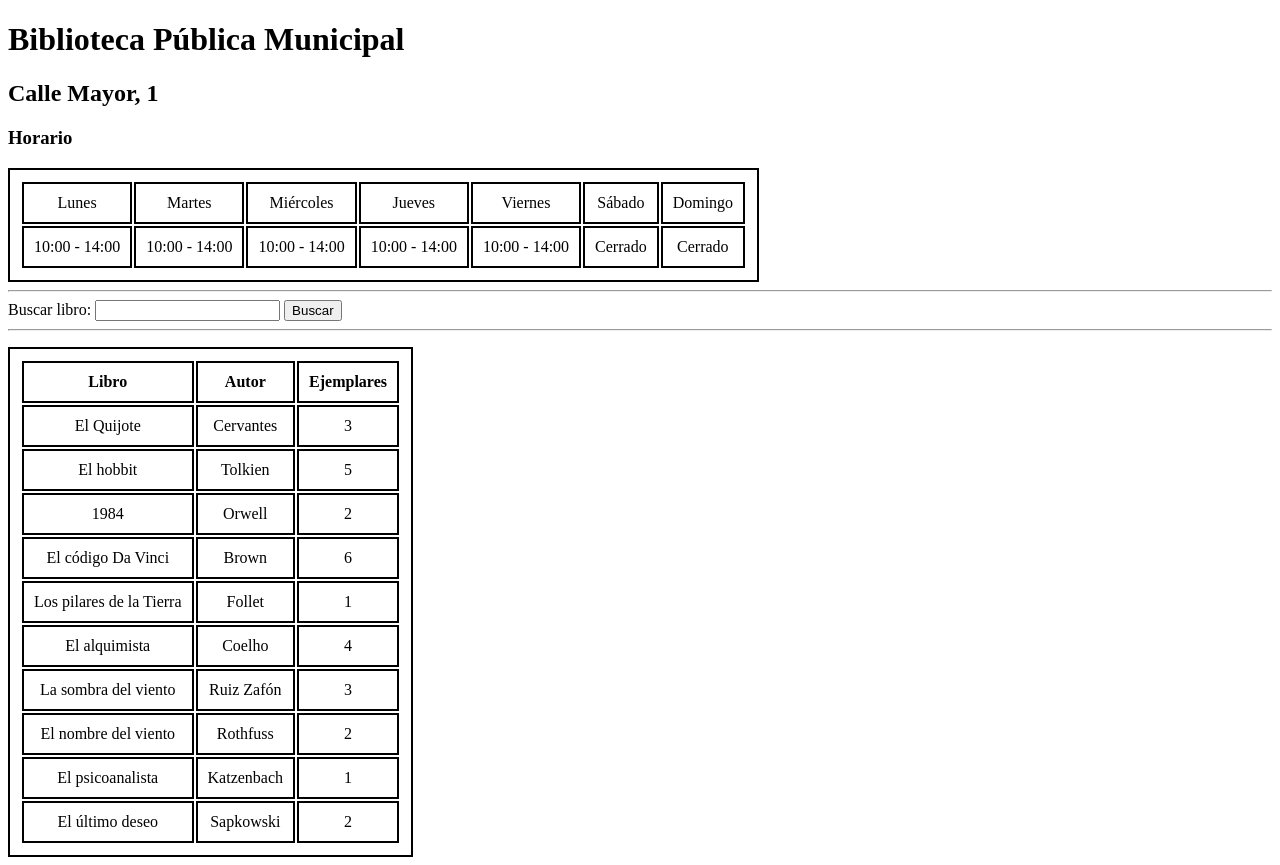
After one commit to Juanma0186/DWES, a PHP site: page /ej6.php in a window 1280 px wide. The commit adds this page. Run offline with PHP 8.4, Linux system fonts and the light colour scheme.

Commit message:
Añadidos ejercicios de Arrays

```diff
--- /dev/null
+++ b/TEMA_2/PRACTICAS/02-integracion/arrays/ej6.php
@@ -0,0 +1,163 @@
+<?php
+
+$biblioteca = [
+  "desc" => "Biblioteca Pública Municipal",
+  "localizacion" => "Calle Mayor, 1",
+  "horario" => [
+    "Lunes" => "10:00 - 14:00",
+    "Martes" => "10:00 - 14:00",
+    "Miércoles" => "10:00 - 14:00",
+    "Jueves" => "10:00 - 14:00",
+    "Viernes" => "10:00 - 14:00",
+    "Sábado" => "Cerrado",
+    "Domingo" => "Cerrado"
+  ],
+  "libros" => [
+    [
+      "titulo" => "El Quijote",
+      "autor" => "Cervantes",
+      "ejemplares" => 3
+    ],
+    [
+      "titulo" => "El hobbit",
+      "autor" => "Tolkien",
+      "ejemplares" => 5
+    ],
+    [
+      "titulo" => "1984",
+      "autor" => "Orwell",
+      "ejemplares" => 2
+    ],
+    [
+      "titulo" => "El código Da Vinci",
+      "autor" => "Brown",
+      "ejemplares" => 6
+    ],
+    [
+      "titulo" => "Los pilares de la Tierra",
+      "autor" => "Follet",
+      "ejemplares" => 1
+    ],
+    [
+      "titulo" => "El alquimista",
+      "autor" => "Coelho",
+      "ejemplares" => 4
+    ],
+    [
+      "titulo" => "La sombra del viento",
+      "autor" => "Ruiz Zafón",
+      "ejemplares" => 3
+    ],
+    [
+      "titulo" => "El nombre del viento",
+      "autor" => "Rothfuss",
+      "ejemplares" => 2
+    ],
+    [
+      "titulo" => "El psicoanalista",
+      "autor" => "Katzenbach",
+      "ejemplares" => 1
+    ],
+    [
+      "titulo" => "El último deseo",
+      "autor" => "Sapkowski",
+      "ejemplares" => 2
+    ]
+  ]
+];
+
+$libros = $biblioteca['libros'];
+$msg = "";
+$nombreLibro = "";
+
+if (isset($_POST['buscar'])) {
+  $nombreLibro = trim($_POST['nombreLibro']);
+}
+
+?>
+
+<!DOCTYPE html>
+<html lang="en">
+
+<head>
+  <meta charset="UTF-8">
+  <meta name="viewport" content="width=device-width, initial-scale=1.0">
+  <title>Arrays 5</title>
+  <style>
+    table,
+    tr,
+    td,
+    th {
+      text-align: center;
+      border: #000 2px solid;
+      padding: 10px;
+    }
+
+    .seleccionado {
+      background-color: yellow;
+      font-weight: bold;
+
+    }
+  </style>
+
+</head>
+
+<body>
+  <h1><?= $biblioteca['desc'] ?></h1>
+  <h2><?= $biblioteca['localizacion'] ?></h2>
+  <h3>Horario</h3>
+  <table>
+    <tr>
+      <?php
+      foreach ($biblioteca['horario'] as $dia => $horas) {
+        echo "<td>$dia</td>";
+      }
+      ?>
+    </tr>
+    <tr>
+      <?php
+      foreach ($biblioteca['horario'] as $dia => $horas) {
+        echo "<td>$horas</td>";
+      }
+      ?>
+    </tr>
+  </table>
+  <hr>
+  <form method="post">
+    <label for="nombreLibro">Buscar libro:</label>
+    <input type="text" id="nombreLibro" name="nombreLibro">
+    <input type="submit" name="buscar" value="Buscar">
+  </form>
+  <hr>
+  <p>
+    <?php
+
+    if (isset($_POST['buscar']) && $nombreLibro != "" && $nombreLibro == array_search($nombreLibro, array_column($libros, 'titulo'))) {
+      echo $msg = "El libro $nombreLibro está disponible";
+    } else if (isset($_POST['buscar']) && $nombreLibro != "" && $nombreLibro != array_search($nombreLibro, array_column($libros, 'titulo'))) {
+      echo $msg = "El libro $nombreLibro no está disponible";
+    } else {
+      echo $msg = "";
+    }
+    ?>
+  </p>
+  <table border="1">
+    <tr>
+      <th>Libro</th>
+      <th>Autor</th>
+      <th>Ejemplares</th>
+    </tr>
+    <?php
+    foreach ($libros as $libro) {
+      if ($libro["titulo"] == $nombreLibro) {
+        echo "<tr class='seleccionado'><td>$libro[titulo]</td><td>$libro[autor]</td><td>$libro[ejemplares]</td></tr>";
+      } else {
+        echo "<tr><td>$libro[titulo]</td><td>$libro[autor]</td><td>$libro[ejemplares]</td></tr>";
+      }
+    }
+
+    ?>
+  </table>
+</body>
+
+</html>
```
Also changed, not shown: TEMA_2/PRACTICAS/02-integracion/arrays/ej4.php (+47 -26 lines), TEMA_2/PRACTICAS/02-integracion/arrays/ej5.php (deleted, +0 -18 lines), TEMA_2/PRACTICAS/02-integracion/arrays/ej7.php (added, +49 -0 lines), TEMA_2/PRACTICAS/02-integracion/arrays/ej9.php (added, +117 -0 lines), 1 other file.
